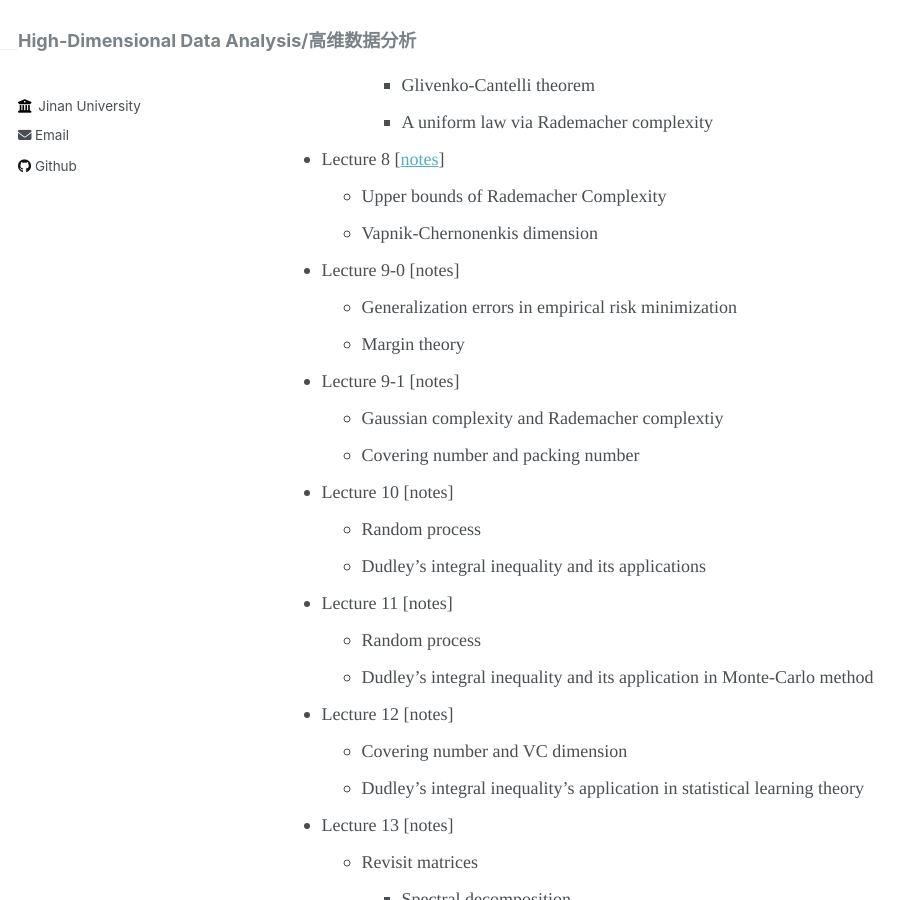
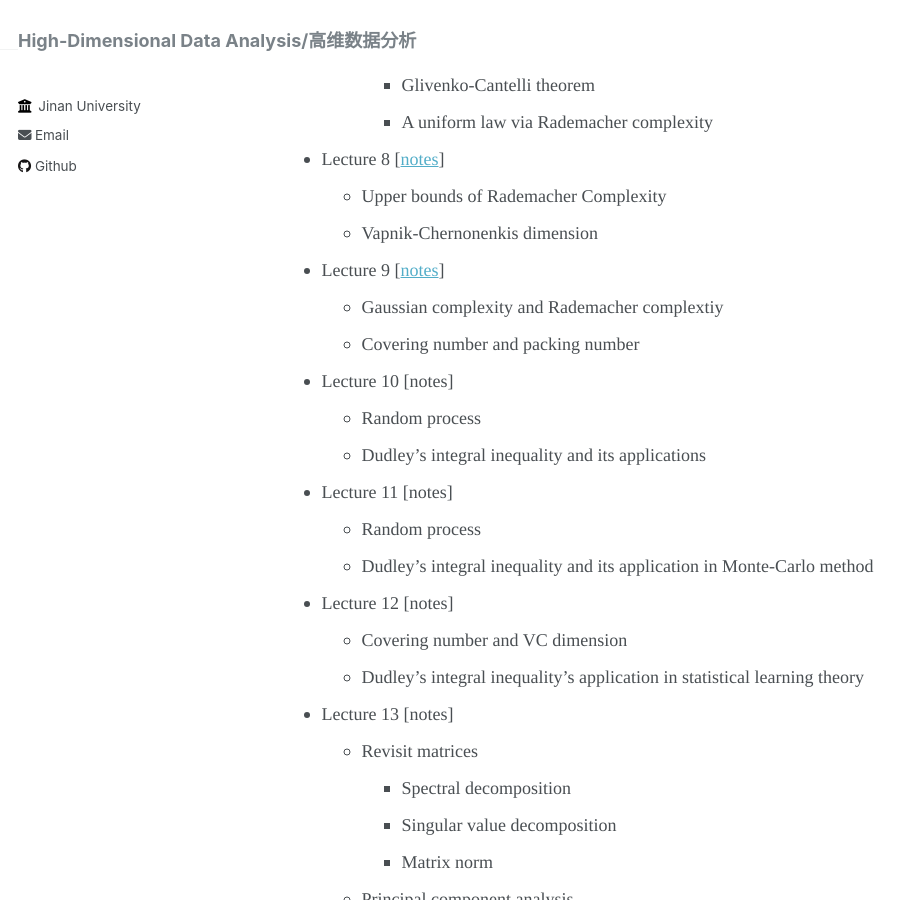
Before and after one commit to wangyuanhao/high_dim_stat, a Jekyll site: the page built from _pages/about.md, in a window 1280 px wide and 900 px high, scrolled down 2018 px. Shown: the whole window, without its empty margins (0-918 px from the left). Built offline with Jekyll 4.4.1, drawn with Linux system fonts in a browser that asks for light colours.

Commit message:
update lecture9

```diff
--- a/_pages/about.md
+++ b/_pages/about.md
@@ -63,10 +63,7 @@
 * <span style="font-family: 'Times', sans-serif;">Lecture 8 [[notes](../notes/lecture8.pdf)] </span>
   * <span style="font-family: 'Times', sans-serif;">Upper bounds of Rademacher Complexity</span>
   *  <span style="font-family: 'Times', sans-serif;">Vapnik-Chernonenkis dimension</span>
-* <span style="font-family: 'Times', sans-serif;">Lecture 9-0 [notes] </span>
-  * <span style="font-family: 'Times', sans-serif;">Generalization errors in empirical risk minimization</span>
-  * <span style="font-family: 'Times', sans-serif;">Margin theory</span>
-* <span style="font-family: 'Times', sans-serif;">Lecture 9-1 [notes] </span>
+* <span style="font-family: 'Times', sans-serif;">Lecture 9  [[notes](../notes/lecture9.pdf)]  </span>
   * <span style="font-family: 'Times', sans-serif;">Gaussian complexity and Rademacher complextiy</span>
   * <span style="font-family: 'Times', sans-serif;">Covering number and packing number</span>
 * <span style="font-family: 'Times', sans-serif;">Lecture 10 [notes] </span>
```
Also changed, not shown: 2 other files.
